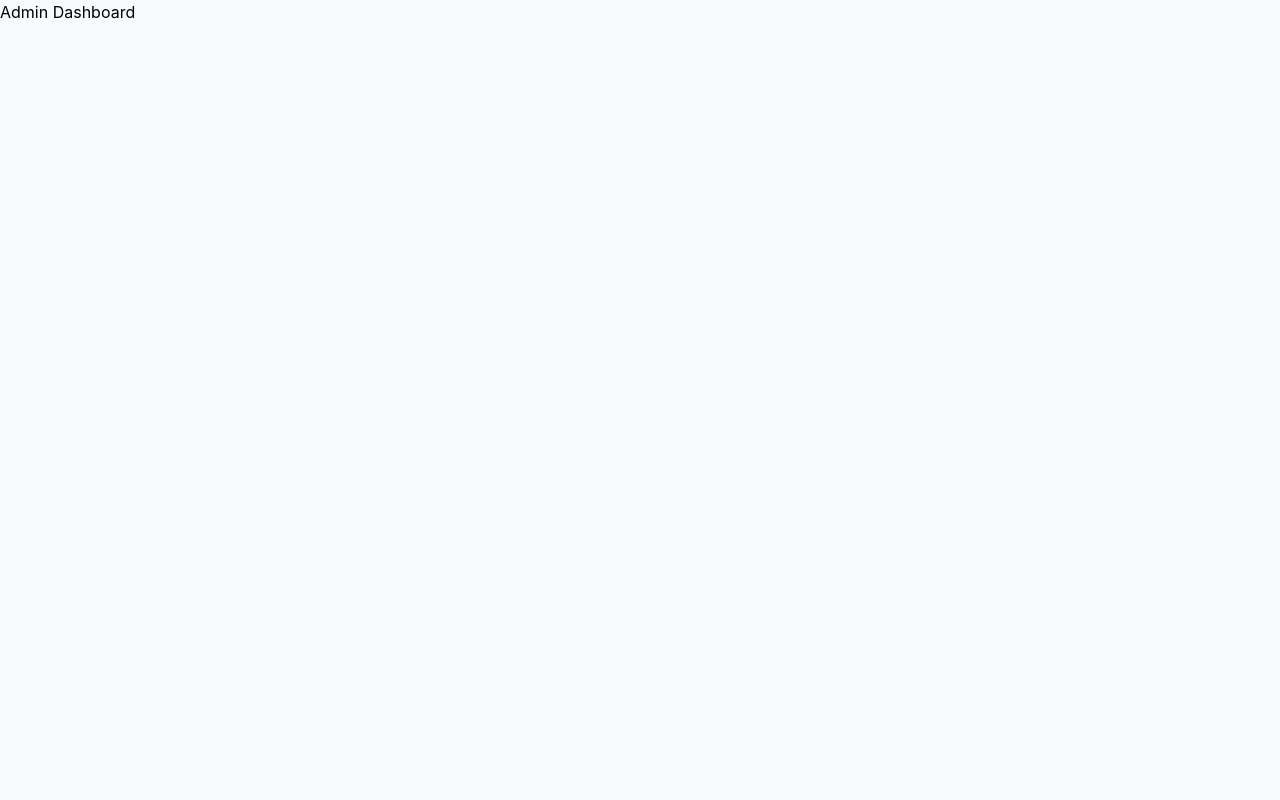
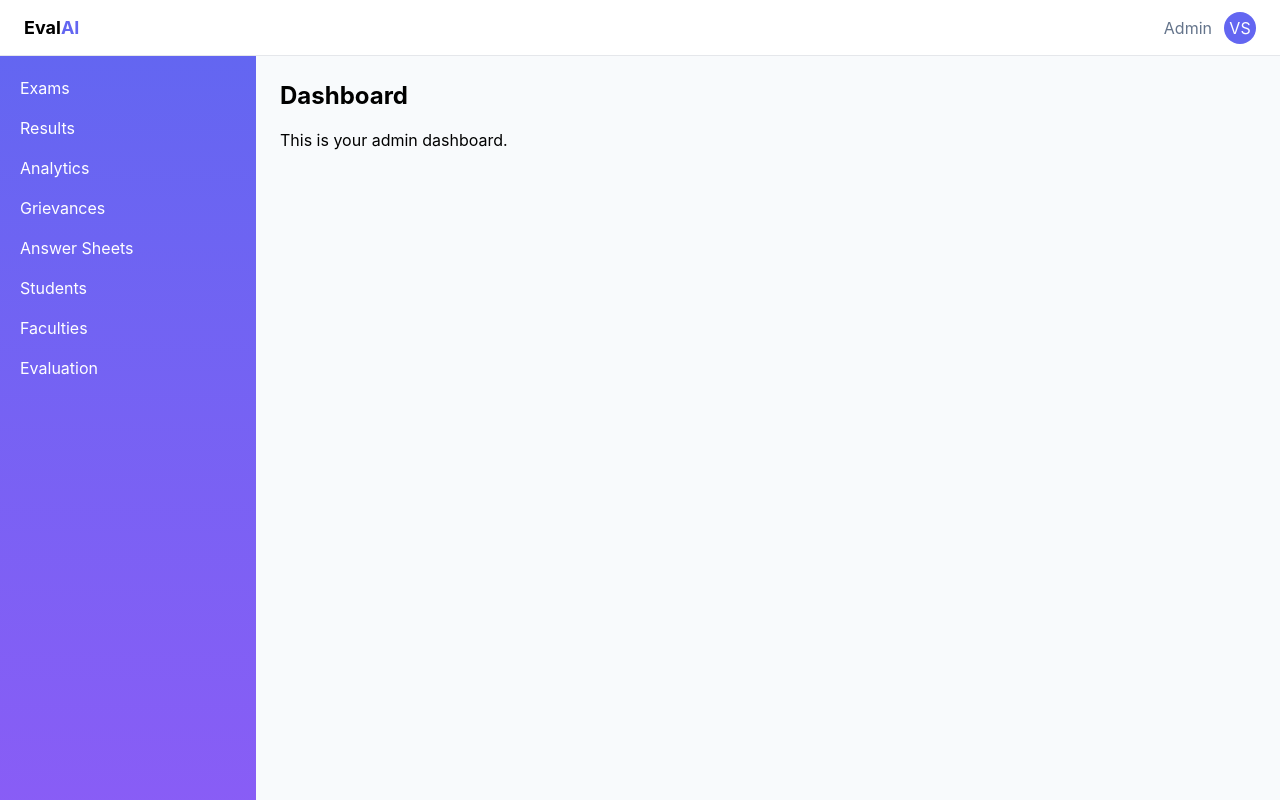
Before and after one commit to sutarvaibhav649/eval-ai, a React (Vite) app in the folder evalai-frontend/: page /admin in a window 1280 px wide. Built offline with nearby package versions, Linux system fonts and the light colour scheme.

Commit message:
feat: Admin layout completed

```diff
--- a/evalai-frontend/package.json
+++ b/evalai-frontend/package.json
@@ -15,7 +15,6 @@
     "react": "^19.2.0",
     "react-dom": "^19.2.0",
     "react-router-dom": "^7.14.1",
-    "tailwindcss": "^4.2.2",
     "zustand": "^5.0.12"
   },
   "devDependencies": {
@@ -23,10 +22,13 @@
     "@types/react": "^19.2.7",
     "@types/react-dom": "^19.2.3",
     "@vitejs/plugin-react": "^5.1.1",
+    "autoprefixer": "^10.5.0",
     "eslint": "^9.39.1",
     "eslint-plugin-react-hooks": "^7.0.1",
     "eslint-plugin-react-refresh": "^0.4.24",
     "globals": "^16.5.0",
+    "postcss": "^8.5.9",
+    "tailwindcss": "^4.2.2",
     "vite": "^8.0.0-beta.13"
   },
   "overrides": {
--- /dev/null
+++ b/evalai-frontend/src/components/Sidebar.jsx
@@ -0,0 +1,29 @@
+const menuItems = [
+    "Exams",
+    "Results",
+    "Analytics",
+    "Grievances",
+    "Answer Sheets",
+    "Students",
+    "Faculties",
+    "Evaluation",
+];
+
+export default function Sidebar() {
+    return (
+        <div className="w-64 h-screen bg-linear-to-b from-[#6366f1] to-[#8b5cf6] text-white p-5">
+
+        {/* Menu */}
+        <div className="space-y-4">
+            {menuItems.map((item) => (
+            <div
+                key={item}
+                className="cursor-pointer hover:opacity-80 transition"
+            >
+                {item}
+            </div>
+            ))}
+        </div>
+        </div>
+    );
+}
--- /dev/null
+++ b/evalai-frontend/src/components/Topbar.jsx
@@ -0,0 +1,21 @@
+export default function Topbar() {
+    return (
+        <div className="h-14 bg-white border-b border-gray-200 flex items-center justify-between px-6">
+
+        {/* LEFT: Logo */}
+        <h1 className="text-lg font-bold text-[#000000]">
+            Eval<span className=" text-[#6366f1]">AI</span>
+        </h1>
+
+        {/* RIGHT: User */}
+        <div className="flex items-center gap-3">
+            <span className="text-[#64748b]">Admin</span>
+
+            <div className="bg-[#6366f1] text-white w-8 h-8 flex items-center justify-center rounded-full">
+            VS
+            </div>
+        </div>
+
+        </div>
+    );
+}
--- /dev/null
+++ b/evalai-frontend/src/layouts/AdminLayout.jsx
@@ -0,0 +1,25 @@
+import Sidebar from "../components/Sidebar";
+import Topbar from "../components/Topbar";
+
+export default function AdminLayout({ children }) {
+    return (
+        <div className="h-screen flex flex-col">
+
+        {/* Topbar (FULL WIDTH) */}
+        <Topbar />
+
+        {/* Bottom Section */}
+        <div className="flex flex-1 overflow-hidden">
+
+            {/* Sidebar */}
+            <Sidebar />
+
+            {/* Content */}
+            <div className="flex-1 p-6 overflow-auto bg-[#f8fafc]">
+            {children}
+            </div>
+
+        </div>
+        </div>
+    );
+}
--- /dev/null
+++ b/evalai-frontend/src/modules/admin/AdminDashboard.jsx
@@ -0,0 +1,13 @@
+import AdminLayout from "../../layouts/AdminLayout";
+
+export default function AdminDashboard() {
+    return (
+        <AdminLayout>
+        <h1 className="text-2xl font-bold mb-4">Dashboard</h1>
+
+        <p className="text-textSecondary">
+            This is your admin dashboard.
+        </p>
+        </AdminLayout>
+    );
+}
--- a/evalai-frontend/src/routes/AppRoutes.jsx
+++ b/evalai-frontend/src/routes/AppRoutes.jsx
@@ -1,11 +1,12 @@
 import { BrowserRouter, Routes, Route } from "react-router-dom";
+import AdminDashboard from "../modules/admin/AdminDashboard";
 
 function AppRoutes() {
     return (
         <BrowserRouter>
         <Routes>
             <Route path="/" element={<h1>Login Page</h1>} />
-            <Route path="/admin" element={<h1>Admin Dashboard</h1>} />
+            <Route path="/admin" element={<AdminDashboard />} />
         </Routes>
         </BrowserRouter>
     );
```
Also changed, not shown: 1 other file (tests, documents, lock files or other folders).
